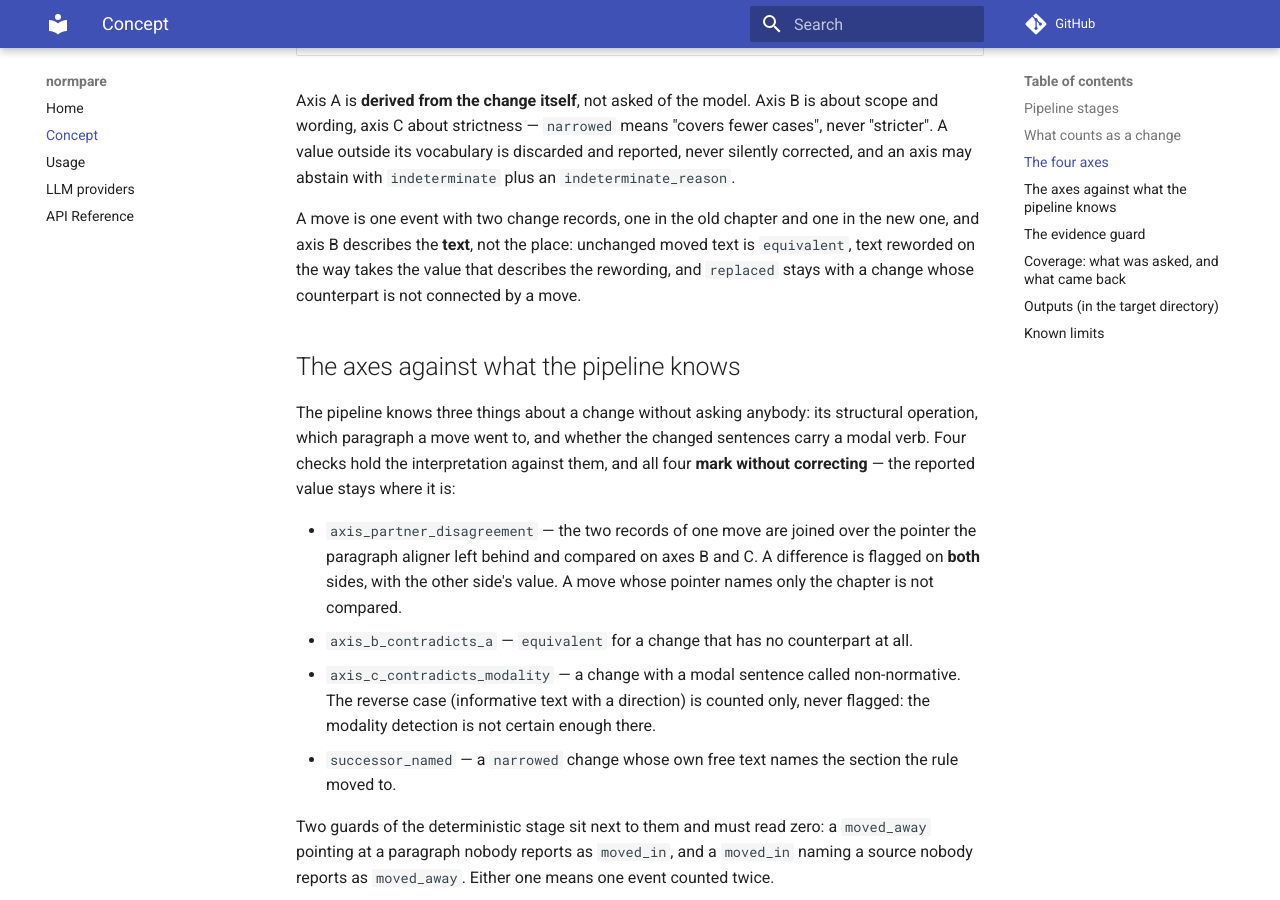
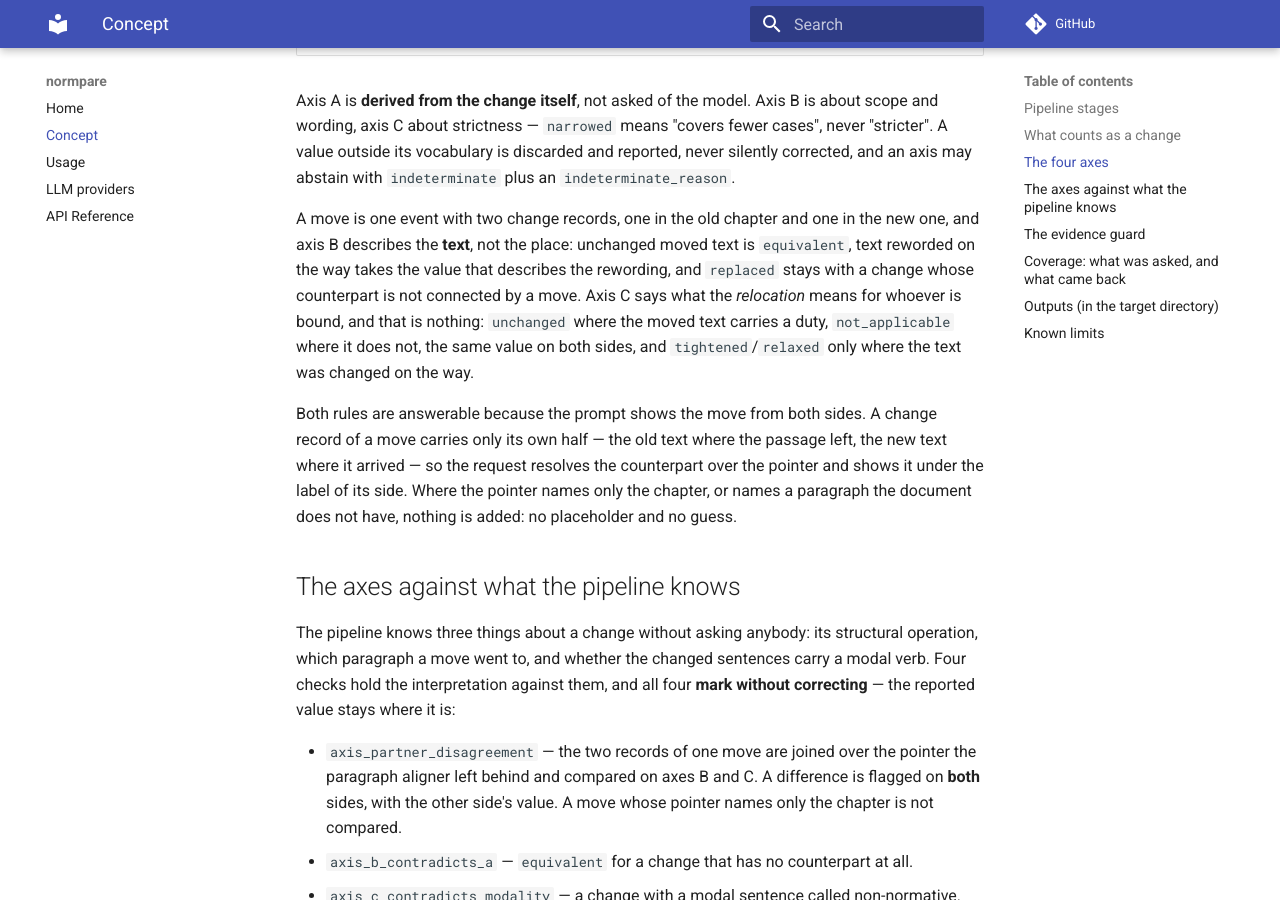
Before and after one commit to Ce1ectric/normpare, an MkDocs documentation site: the page built from docs/concept.md, in a window 1280 px wide and 900 px high, scrolled down 2347 px. Built offline with MkDocs 1.6.1 and Material for MkDocs 9.7.7, drawn with Linux system fonts in a browser that asks for light colours; comment, search, counter and statistics services are not loaded.

Commit message:
docs(AP-37): the counterpart of a move and the axis C rule
Co-Authored-By: Claude Opus 5 (1M context) <noreply@anthropic.com>

```diff
--- a/docs/concept.md
+++ b/docs/concept.md
@@ -76,7 +76,16 @@ corrected, and an axis may abstain with `indeterminate` plus an `indeterminate_r
 A move is one event with two change records, one in the old chapter and one in the new
 one, and axis B describes the **text**, not the place: unchanged moved text is
 `equivalent`, text reworded on the way takes the value that describes the rewording, and
-`replaced` stays with a change whose counterpart is not connected by a move.
+`replaced` stays with a change whose counterpart is not connected by a move. Axis C says
+what the *relocation* means for whoever is bound, and that is nothing: `unchanged` where
+the moved text carries a duty, `not_applicable` where it does not, the same value on both
+sides, and `tightened`/`relaxed` only where the text was changed on the way.
+
+Both rules are answerable because the prompt shows the move from both sides. A change
+record of a move carries only its own half — the old text where the passage left, the new
+text where it arrived — so the request resolves the counterpart over the pointer and shows
+it under the label of its side. Where the pointer names only the chapter, or names a
+paragraph the document does not have, nothing is added: no placeholder and no guess.
 
 ## The axes against what the pipeline knows
 
```
Also changed, not shown: CHANGELOG.md (+28 -0 lines).
